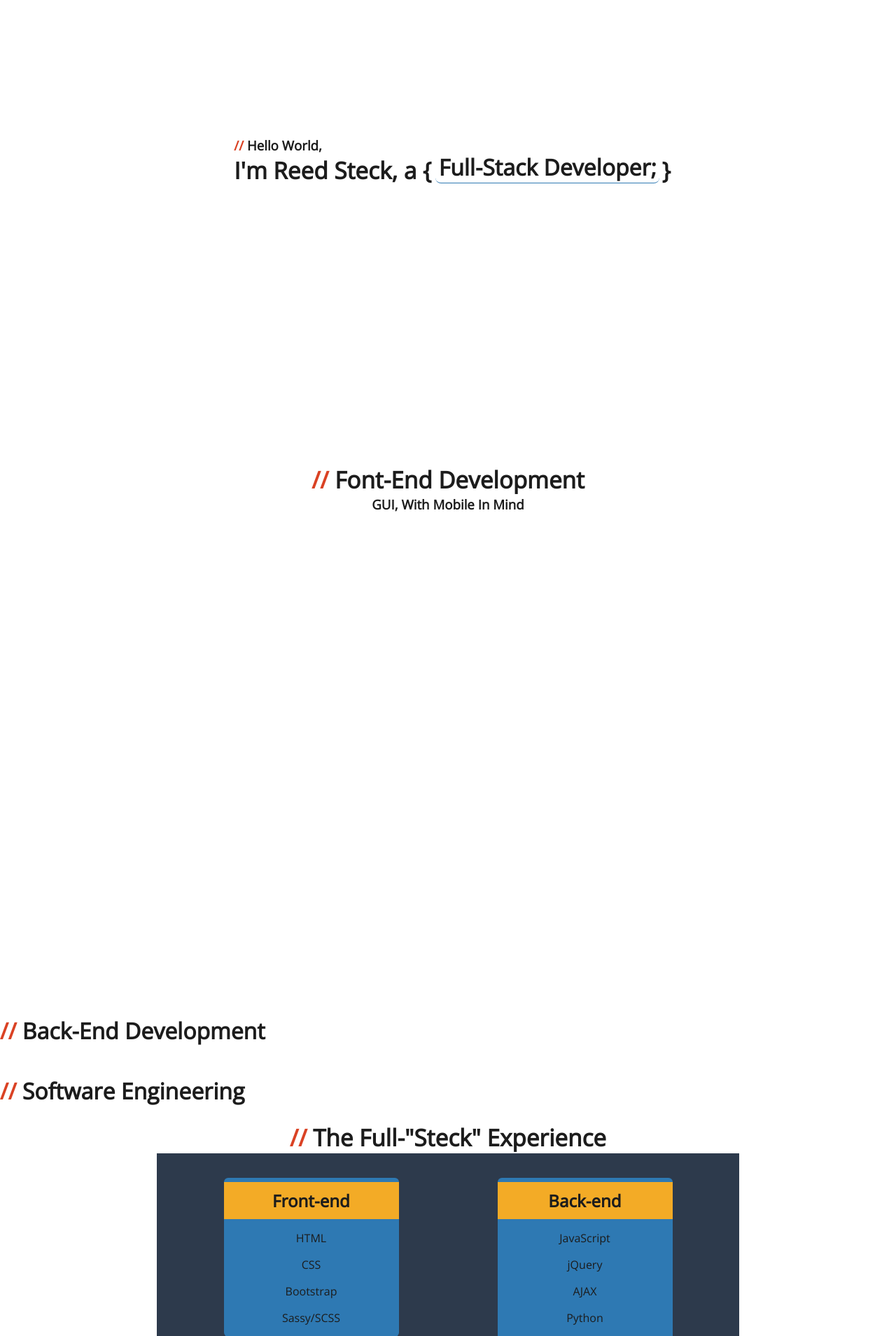
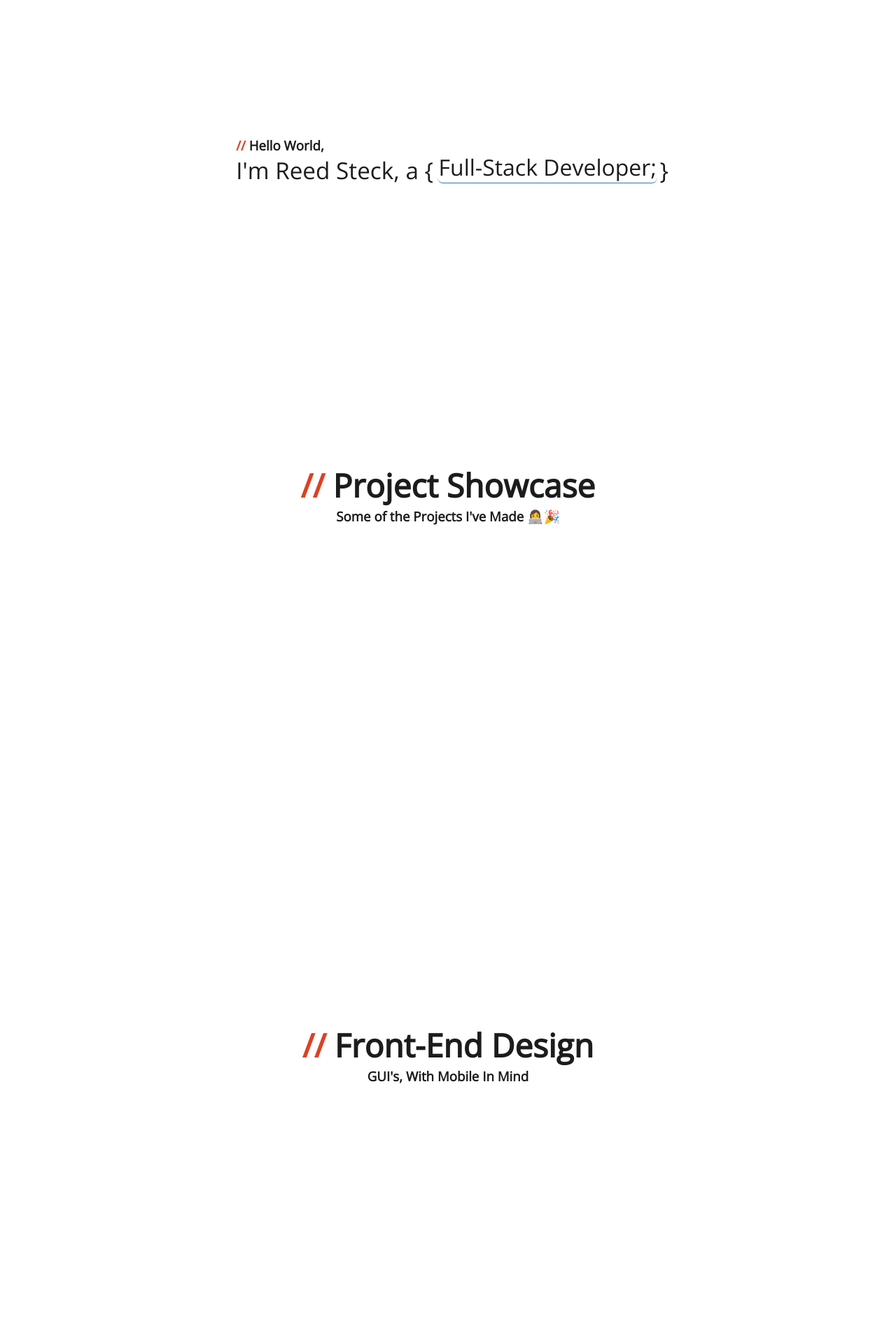
Before and after one commit to steckReed/Proj-Official-Portfolio-Site, a PHP site: page / in a window 1280 px wide. Shown: the part 170-2079 px from the top of the page at 70% size. Run offline with PHP 8.4, Linux system fonts and the light colour scheme.

Commit message:
Section layouts properly added & titles changed

```diff
--- a/View/Public/CSS/index-styles.css
+++ b/View/Public/CSS/index-styles.css
@@ -26,6 +26,13 @@
           animation: slide-in-top 950ms cubic-bezier(0.19, 1, 0.22, 1) both;
   -webkit-animation-delay: 4.05s;
           animation-delay: 4.05s;
+}
+
+.slide-in-top-title-text:nth-child(5) {
+  -webkit-animation: slide-in-top 950ms cubic-bezier(0.19, 1, 0.22, 1) both;
+          animation: slide-in-top 950ms cubic-bezier(0.19, 1, 0.22, 1) both;
+  -webkit-animation-delay: 5.40s;
+          animation-delay: 5.40s;
 }
 
 @-webkit-keyframes slide-in-top {
@@ -227,6 +234,7 @@ body {
   font-size: clamp(2em, 2.6vw, 3em);
   margin: 0px;
   white-space: nowrap;
+  font-weight: 100;
 }
 
 #intro-message-title-mini {
@@ -275,8 +283,9 @@ body {
 }
 
 #intro-message-title-text-container:hover {
-  height: 180px;
-  padding: 0% 1.2%;
+  height: 224px;
+  height: 268px;
+  padding: 4.5% 1.2%;
   -webkit-box-shadow: rgba(0, 0, 0, 0.24) 0px 3px 8px;
           box-shadow: rgba(0, 0, 0, 0.24) 0px 3px 8px;
 }
@@ -320,7 +329,8 @@ body {
   -webkit-box-shadow: rgba(0, 0, 0, 0.24) 0px 3px 8px;
           box-shadow: rgba(0, 0, 0, 0.24) 0px 3px 8px;
   padding: 0.15rem 0.25rem;
-  scale: 1.10;
+  -webkit-transform: scale(1.1);
+          transform: scale(1.1);
 }
 
 .intro-message-title-text {
@@ -329,13 +339,49 @@ body {
   width: min-content;
   margin: auto;
   white-space: nowrap;
+  font-weight: 100;
+}
+
+#project-showcase-container {
+  -ms-grid-column: 1;
+  grid-column: 1;
+  grid-row: unset;
+  display: -ms-grid;
+  display: grid;
+  -ms-grid-columns: min-content;
+      grid-template-columns: -webkit-min-content;
+      grid-template-columns: min-content;
+  -ms-grid-rows: min-content auto;
+      grid-template-rows: -webkit-min-content auto;
+      grid-template-rows: min-content auto;
+  background-color: transparent;
+  min-height: 100vh;
+  padding: 2rem;
+  margin: auto;
+}
+
+#project-showcase-title,
+#project-showcase-title-sub {
+  text-align: center;
+  margin: auto;
+  white-space: nowrap;
+}
+
+#project-showcase-title {
+  font-size: clamp(1.8em, 3.6vw, 3em);
+}
+
+#project-showcase-title-sub {
+  width: -webkit-min-content;
+  width: -moz-min-content;
+  width: min-content;
+  padding: 0rem 0.45rem;
 }
 
 #front-end-dev-container {
   -ms-grid-column: 1;
   grid-column: 1;
-  -ms-grid-row: 2;
-  grid-row: 2;
+  grid-row: unset;
   display: -ms-grid;
   display: grid;
   -ms-grid-columns: min-content;
@@ -371,21 +417,22 @@ body {
           transition-timing-function: cubic-bezier(0.19, 1, 0.22, 1) both;
 }
 
-#front-end-dev-title {
-  font-size: clamp(2em, 2.6vw, 3em);
+#front-end-dev-title,
+#front-end-dev-title-sub {
   text-align: center;
   margin: auto;
   white-space: nowrap;
 }
 
+#front-end-dev-title {
+  font-size: clamp(1.8em, 3.6vw, 3em);
+}
+
 #front-end-dev-title-sub {
-  text-align: center;
   width: -webkit-min-content;
   width: -moz-min-content;
   width: min-content;
   padding: 0rem 0.45rem;
-  margin: auto;
-  white-space: nowrap;
 }
 
 .slide-to-top {
@@ -397,6 +444,90 @@ body {
   grid-column: 1;
   -ms-grid-row: 2;
   grid-row: 2;
+  display: -ms-grid;
+  display: grid;
+  -ms-grid-columns: min-content;
+      grid-template-columns: -webkit-min-content;
+      grid-template-columns: min-content;
+  -ms-grid-rows: min-content auto;
+      grid-template-rows: -webkit-min-content auto;
+      grid-template-rows: min-content auto;
+  background-color: transparent;
+  min-height: 100vh;
+  padding: 2rem;
+  margin: auto;
+}
+
+#back-end-dev-container {
+  -ms-grid-column: 1;
+  grid-column: 1;
+  grid-row: unset;
+  display: -ms-grid;
+  display: grid;
+  -ms-grid-columns: min-content;
+      grid-template-columns: -webkit-min-content;
+      grid-template-columns: min-content;
+  -ms-grid-rows: min-content auto;
+      grid-template-rows: -webkit-min-content auto;
+      grid-template-rows: min-content auto;
+  background-color: transparent;
+  min-height: 100vh;
+  padding: 2rem;
+  margin: auto;
+}
+
+#back-end-dev-title,
+#back-end-dev-title-sub {
+  text-align: center;
+  margin: auto;
+  white-space: nowrap;
+}
+
+#back-end-dev-title {
+  font-size: clamp(1.8em, 3.6vw, 3em);
+}
+
+#back-end-dev-title-sub {
+  width: -webkit-min-content;
+  width: -moz-min-content;
+  width: min-content;
+  padding: 0rem 0.45rem;
+}
+
+#software-engineer-container {
+  -ms-grid-column: 1;
+  grid-column: 1;
+  grid-row: unset;
+  display: -ms-grid;
+  display: grid;
+  -ms-grid-columns: min-content;
+      grid-template-columns: -webkit-min-content;
+      grid-template-columns: min-content;
+  -ms-grid-rows: min-content auto;
+      grid-template-rows: -webkit-min-content auto;
+      grid-template-rows: min-content auto;
+  background-color: transparent;
+  min-height: 100vh;
+  padding: 2rem;
+  margin: auto;
+}
+
+#software-engineer-title,
+#software-engineer-title-sub {
+  text-align: center;
+  margin: auto;
+  white-space: nowrap;
+}
+
+#software-engineer-title {
+  font-size: clamp(1.8em, 3.6vw, 3em);
+}
+
+#software-engineer-title-sub {
+  width: -webkit-min-content;
+  width: -moz-min-content;
+  width: min-content;
+  padding: 0rem 0.45rem;
 }
 
 #tech-stack-container {
--- a/View/Public/Sassy/_fs-animations.scss
+++ b/View/Public/Sassy/_fs-animations.scss
@@ -4,6 +4,7 @@
     .slide-in-top-title-text:nth-child(2) { animation: slide-in-top 950ms cubic-bezier(0.190, 1.000, 0.220, 1.000) both; animation-delay: 1.35s; }
     .slide-in-top-title-text:nth-child(3) { animation: slide-in-top 950ms cubic-bezier(0.190, 1.000, 0.220, 1.000) both; animation-delay: 2.7s; }
     .slide-in-top-title-text:nth-child(4) { animation: slide-in-top 950ms cubic-bezier(0.190, 1.000, 0.220, 1.000) both; animation-delay: 4.05s; }
+    .slide-in-top-title-text:nth-child(5) { animation: slide-in-top 950ms cubic-bezier(0.190, 1.000, 0.220, 1.000) both; animation-delay: 5.40s; }
   // Intro Message
 
   @keyframes slide-in-top {
--- a/View/Public/Sassy/_global-styles.scss
+++ b/View/Public/Sassy/_global-styles.scss
@@ -14,6 +14,15 @@ body{
   overflow-x: hidden;
 }
 
+// Custom Mixins
+  // Section Headers
+    @mixin sectionHeader() {
+      font-size: clamp(1.8em, 3.6vw, 3em);
+    }
+  // Section Headers
+
+// Custom Mixins
+
 #page-container{
   min-height: max-content;
   @include grid-container();
--- a/View/Public/Sassy/index-styles.scss
+++ b/View/Public/Sassy/index-styles.scss
@@ -17,9 +17,7 @@
   transition: 325ms;
 }
 
-.custom-comment{
-  color: #da4224;
-}
+.custom-comment{ color: #da4224; }
 
 // Introduction
   #intro-container{
@@ -44,6 +42,7 @@
         font-size: clamp(2em, 2.6vw, 3em);
         margin: 0px;
         white-space: nowrap;
+        font-weight: 100;
       }
 
       #intro-message-title-mini{
@@ -73,8 +72,9 @@
         transition: 450ms;
       }
       #intro-message-title-text-container:hover{
-        height: 180px;
-        padding: 0% 1.2%;
+        height: 224px;
+        height: 268px;
+        padding: 4.5% 1.2%;
         box-shadow: rgba(0, 0, 0, 0.24) 0px 3px 8px;
       }
       .intro-message-title-text-a{
@@ -99,21 +99,49 @@
         cursor: pointer;
         box-shadow: rgba(0, 0, 0, 0.24) 0px 3px 8px;
         padding: 0.15rem 0.25rem;
-        scale: 1.10;
+        transform: scale(1.10);
       }
       .intro-message-title-text{
         width: min-content;
         margin: auto;
         white-space:nowrap;
+        font-weight: 100;
       }
     // Sliding Text
   // Message Container
 // Introduction
 
 
+// Project Showcase
+  #project-showcase-container{
+    @include grid-pos(1);
+    @include grid-container(min-content, min-content auto);
+    min-height: 100vh;
+    padding: 2rem;
+    margin: auto;
+  }
+
+  // Title
+    #project-showcase-title,
+    #project-showcase-title-sub{
+      text-align: center;
+      margin: auto;
+      white-space: nowrap;
+    }
+    #project-showcase-title{ @include sectionHeader(); }
+
+    #project-showcase-title-sub{
+      // font-size: clamp(2em, 2.6vw, 3em);
+      width: min-content;
+      padding: 0rem 0.45rem;
+    }
+  // Title
+
+// Project Showcase
+
 // Front-End Developer
   #front-end-dev-container{
-    @include grid-pos(1,2);
+    @include grid-pos(1);
     @include grid-container(min-content, min-content auto);
     min-height: 100vh;
     padding: 2rem;
@@ -133,19 +161,18 @@
       transition: all 650ms;
       transition-timing-function: cubic-bezier(0.190, 1.000, 0.220, 1.000) both;
     }
-    #front-end-dev-title{
-      font-size: clamp(2em, 2.6vw, 3em);
+    #front-end-dev-title,
+    #front-end-dev-title-sub{
       text-align: center;
       margin: auto;
       white-space: nowrap;
     }
+    #front-end-dev-title{ @include sectionHeader(); }
+
     #front-end-dev-title-sub{
       // font-size: clamp(2em, 2.6vw, 3em);
-      text-align: center;
       width: min-content;
       padding: 0rem 0.45rem;
-      margin: auto;
-      white-space: nowrap;
     }
 
     .slide-to-top{ top: 0px !important; }
@@ -155,6 +182,10 @@
   // Content
     #front-end-dev-content-container{
       @include grid-pos(1,2);
+      @include grid-container(min-content, min-content auto);
+      min-height: 100vh;
+      padding: 2rem;
+      margin: auto;
 
     }
 
@@ -163,18 +194,62 @@
 
 // Back-End Developer
   #back-end-dev-container{
+    @include grid-pos(1);
+    @include grid-container(min-content, min-content auto);
+    min-height: 100vh;
+    padding: 2rem;
+    margin: auto;
 
   }
+
+  // Title
+    #back-end-dev-title,
+    #back-end-dev-title-sub{
+      text-align: center;
+      margin: auto;
+      white-space: nowrap;
+    }
+    #back-end-dev-title{ @include sectionHeader(); }
+
+    #back-end-dev-title-sub{
+      // font-size: clamp(2em, 2.6vw, 3em);
+      width: min-content;
+      padding: 0rem 0.45rem;
+    }
+  // Title
+
 // Back-End Developer
 
 // Software Engineer
   #software-engineer-container{
+    @include grid-pos(1);
+    @include grid-container(min-content, min-content auto);
+    min-height: 100vh;
+    padding: 2rem;
+    margin: auto;
 
   }
+
+  // Title
+    #software-engineer-title,
+    #software-engineer-title-sub{
+      text-align: center;
+      margin: auto;
+      white-space: nowrap;
+    }
+    #software-engineer-title{ @include sectionHeader(); }
+
+    #software-engineer-title-sub{
+      // font-size: clamp(2em, 2.6vw, 3em);
+      width: min-content;
+      padding: 0rem 0.45rem;
+    }
+  // Title
+
 // Software Engineer
 
 
-// Tech Stack
+// Tech Stack (Full-Stack Development)
   #tech-stack-container{
     @include grid-pos(1);
     @include grid-container(1fr, min-content auto);
--- a/index.html
+++ b/index.html
@@ -19,8 +19,11 @@
 
         <!-- Changing Text Container -->
           <span id='intro-message-title-text-container'>
+            <a href="#project-showcase-container" class='intro-message-title-text-a slide-in-top-title-text'>
+              <h1 class='intro-message-title-text'>Project Builder;</h1>
+            </a>
             <a href="#front-end-dev-container" class='intro-message-title-text-a slide-in-top-title-text'>
-              <h1 class='intro-message-title-text'>Front-End Developer;</h1>
+              <h1 class='intro-message-title-text'>Front-End Designer;</h1>
             </a>
             <a href="#back-end-dev-container" class='intro-message-title-text-a slide-in-top-title-text'>
               <h1 class='intro-message-title-text'>Back-End Developer;</h1>
@@ -39,11 +42,32 @@
     </div>
   <!-- Introduction -->
 
+  <!-- Project Showcase -->
+    <div id='project-showcase-container'>
+      <div id='project-showcase-title-container'>
+        <h1 id='project-showcase-title'><span class='custom-comment'>// </span>Project Showcase</h1>
+        <h3 id='project-showcase-title-sub'>Some of the Projects I've Made 👩‍💻🎉</h3>
+      </div>
+
+      <div id='project-showcase-content-container'>
+
+      </div>
+
+    </div>
+
+
+    <!-- <script>
+      $( document ).ready(function() {
+        setTimeout( function() { $('#project-showcase-container').addClass('slide-to-top'); }, 1350 ); //
+      });
+    </script> -->
+  <!-- Project Showcase -->
+
   <!-- Front-End Developer -->
     <div id='front-end-dev-container'>
       <div id='front-end-dev-title-container'>
-        <h1 id='front-end-dev-title'><span class='custom-comment'>// </span>Font-End Development</h1>
-        <h3 id='front-end-dev-title-sub'>GUI, With Mobile In Mind</h3>
+        <h1 id='front-end-dev-title'><span class='custom-comment'>// </span>Front-End Design</h1>
+        <h3 id='front-end-dev-title-sub'>GUI's, With Mobile In Mind</h3>
       </div>
 
       <div id='front-end-dev-content-container'>
@@ -209,9 +233,6 @@
       - Solutions Developer -->
   <!-- Job Experiense -->
 
-  <!-- My Projects -->
-  <!-- My Projects -->
-
 
   <script src='./View/Public/JS/intro-message-title-text.js'></script>
 </body>
```
